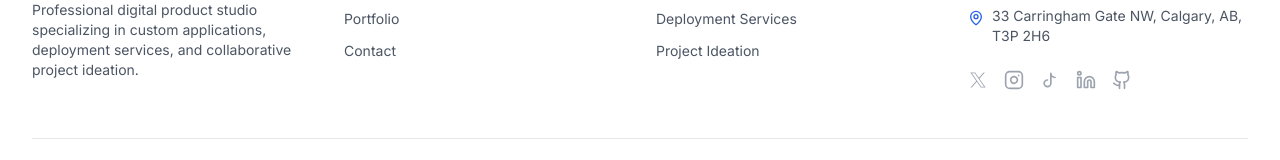
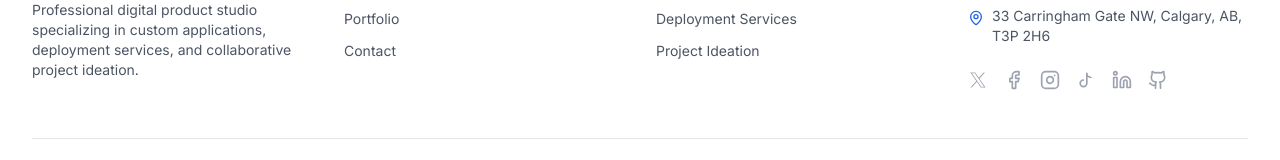
Before and after one commit to nextgenhafeez/black-layers, a Next.js app: page / in a window 1280 px wide. Shown: the part 5982-6142 px from the top of the page. Built offline with nearby package versions, Linux system fonts and the light colour scheme.

Commit message:
Resolve conflicts and add Facebook icon

```diff
--- a/components/footer.tsx
+++ b/components/footer.tsx
@@ -1,6 +1,6 @@
 import Link from "next/link"
 import Image from "next/image"
-import { Mail, Phone, MapPin, Github, Linkedin, Instagram } from "lucide-react"
+import { Mail, Phone, MapPin, Github, Linkedin, Instagram, Facebook } from "lucide-react"
 
 const TikTokIcon = ({ className }: { className?: string }) => (
   <svg
@@ -138,6 +138,15 @@ export default function Footer() {
                 <span className="sr-only">X (Twitter)</span>
               </a>
               <a
+                href="https://www.facebook.com/profile.php?id=61574805680907"
+                target="_blank"
+                rel="noopener noreferrer"
+                className="text-gray-400 hover:text-blue-600 transition-colors"
+              >
+                <Facebook className="h-5 w-5" />
+                <span className="sr-only">Facebook</span>
+              </a>
+              <a
                 href="https://www.instagram.com/blacklayerspro/"
                 target="_blank"
                 rel="noopener noreferrer"
```
